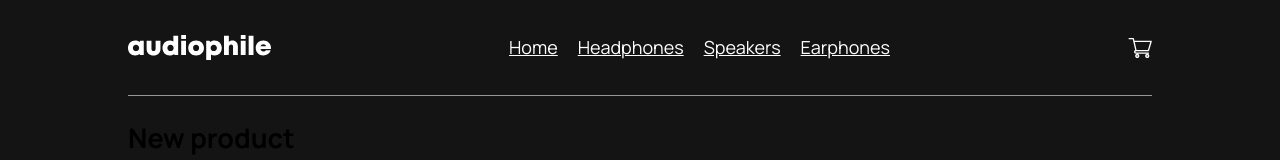
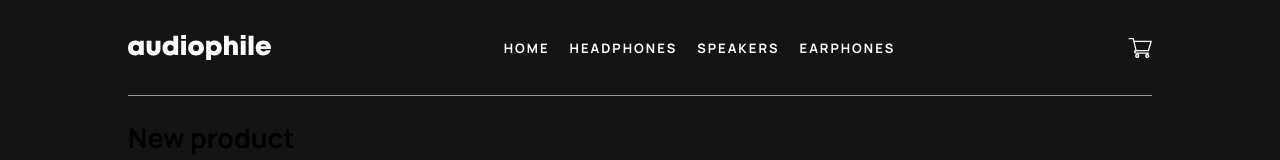
Before and after one commit to mkreive/audiophile, a React (Create React App) app: page / in a window 1280 px wide. Shown: the top 160 px of the page. Built offline with nearby package versions, Linux system fonts and the light colour scheme.

Commit message:
logo and nav links in progress

```diff
--- a/src/components/Logo/Logo.jsx
+++ b/src/components/Logo/Logo.jsx
@@ -1,3 +1,4 @@
+import { Link } from 'react-router-dom';
 import classNames from 'classnames/bind';
 import styles from './logo.module.scss';
 
@@ -6,6 +7,7 @@ const cn = classNames.bind(styles);
 export default function Logo() {
   return (
     <div className={cn('container')}>
+      <Link to='/home'>
         <svg
           width='143'
           height='25'
@@ -20,6 +22,7 @@ export default function Logo() {
             fill='white'
           />
         </svg>
+      </Link>
     </div>
   );
 }
--- a/src/components/Logo/logo.module.scss
+++ b/src/components/Logo/logo.module.scss
@@ -1,3 +1,4 @@
 .container {
   line-height: 0;
+  cursor: pointer;
 }
--- a/src/components/Navigation/Navigation.jsx
+++ b/src/components/Navigation/Navigation.jsx
@@ -7,10 +7,18 @@ const cn = classNames.bind(styles);
 export default function Navigation() {
   return (
     <nav className={cn('container')}>
-      <Link className={cn('link')}>Home</Link>
-      <Link className={cn('link')}>Headphones</Link>
-      <Link className={cn('link')}>Speakers</Link>
-      <Link className={cn('link')}>Earphones</Link>
+      <Link to='/home' className={cn('link')}>
+        Home
+      </Link>
+      <Link to='/headphones' className={cn('link')}>
+        Headphones
+      </Link>
+      <Link to='/speakers' className={cn('link')}>
+        Speakers
+      </Link>
+      <Link to='/earphones' className={cn('link')}>
+        Earphones
+      </Link>
     </nav>
   );
 }
--- a/src/components/Navigation/navigation.module.scss
+++ b/src/components/Navigation/navigation.module.scss
@@ -1,9 +1,27 @@
+@import '../../sass/global.scss';
+
 .container {
+  @include respond(tab-port) {
+    display: none;
+  }
+
   display: flex;
   justify-content: space-evenly;
   gap: 2rem;
 }
 
 .link {
+  transition: all 0.2s ease;
   color: var(--color-white);
+  text-transform: uppercase;
+  font-size: var(--font-size-xsmall);
+  font-weight: var(--font-weight-bold);
+  line-height: var(--line-height-big);
+  text-decoration: none;
+  letter-spacing: var(--spacer-xs);
+  cursor: pointer;
+
+  &:hover {
+    color: var(--color-primary);
+  }
 }
--- a/src/sass/global.scss
+++ b/src/sass/global.scss
@@ -2,7 +2,7 @@
 @import 'variables';
 
 /* Utilities  */
-@import 'utilities/mixins';
+@import 'utilities/index';
 
 /* Base styles */
 @import 'base/index';
--- /dev/null
+++ b/src/sass/utilities/index.scss
@@ -0,0 +1 @@
+@import 'mixins';
--- a/src/sass/variables.scss
+++ b/src/sass/variables.scss
@@ -33,6 +33,7 @@
   --font-weight-bold: 700;
   --font-family: 'Manrope', sans-serif;
   --line-height-base: 1.5;
+  --line-height-big: 2;
 
   /* SPACERS */
   --spacer-xxs: 0.1rem;
```
Lines whose indentation alone changed are shown as unchanged.
